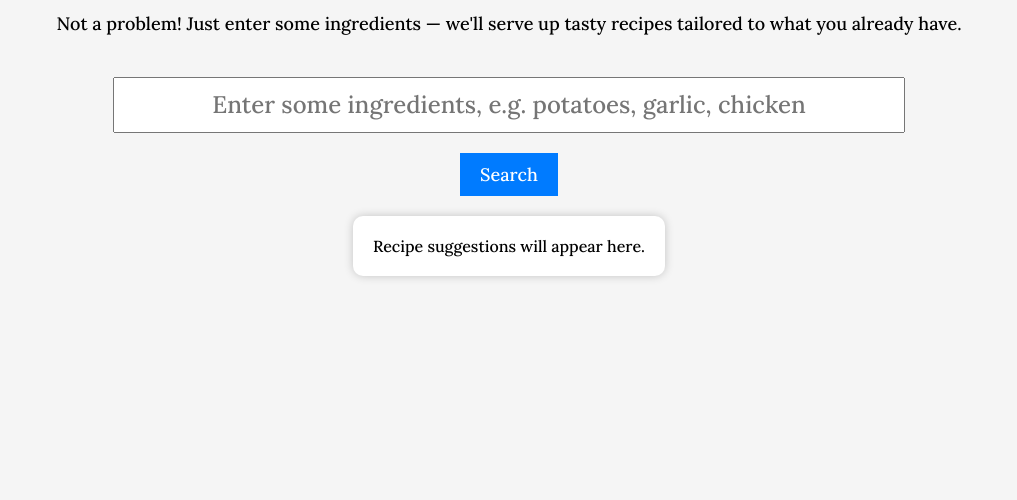
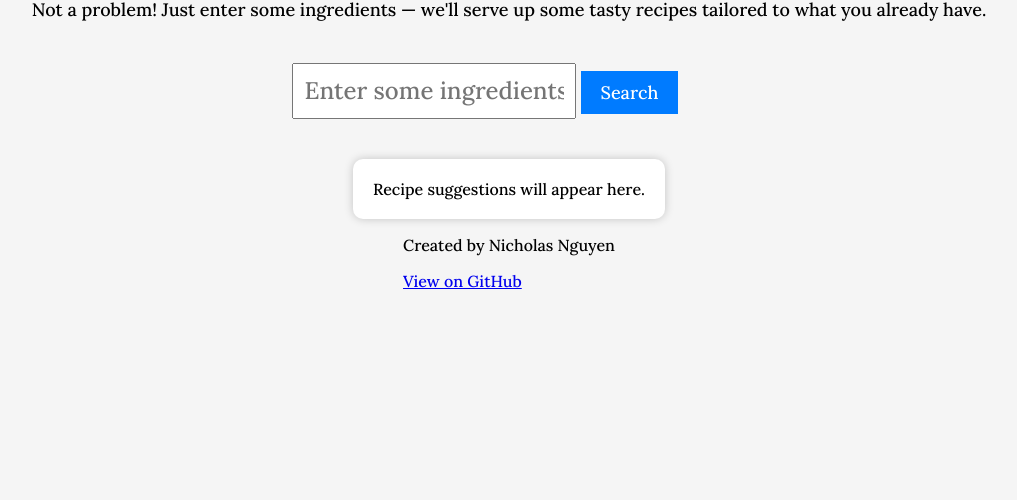
Before and after one commit to nicngu749/recipe-reserve, a plain HTML site: page index.html in a window 1280 px wide. Shown: the part 300-800 px from the top of the page, without its empty margins (131-1148 px from the left). Drawn offline with Linux system fonts and the light colour scheme.

Commit message:
Update index.html

```diff
--- a/index.html
+++ b/index.html
@@ -4,18 +4,27 @@
     <meta charset="UTF-8">
     <title>Recipe Reserve - Find recipes with your ingredients</title>
     <link rel="stylesheet" href="style.css">
-    <!-- Lora font-->
     <link rel="preconnect" href="https://fonts.googleapis.com">
     <link rel="preconnect" href="https://fonts.gstatic.com" crossorigin>
     <link href="https://fonts.googleapis.com/css2?family=Lora:wght@500&display=swap" rel="stylesheet">
+    <script async defer src="https://buttons.github.io/buttons.js"></script>
 </head>
 <body>
     <h1>Don't feel like running to the market?</h1>
-    <p class="description">Not a problem! Just enter some ingredients — we'll serve up tasty recipes tailored to what you already have.</p>
-    <!-- label for="ingredients">Enter ingredients or keywords:</label -->
-    <input type="text" id="ingredients" placeholder="Enter some ingredients, e.g. potatoes, garlic, chicken">
-    <button id="searchBtn">Search</button>
+    <p class="description">Not a problem! Just enter some ingredients — we'll serve up some tasty recipes tailored to what you already have.</p>
+    <form id="searchForm">
+        <input type="text" id="ingredients" placeholder="Enter some ingredients, e.g. potatoes, garlic, chicken">
+        <button type="submit" id="searchBtn">Search</button>
+    </form>
     <div id="recipeResults">Recipe suggestions will appear here.</div>
     <script src="script.js"></script>
+    <footer>
+        <div class="footer-left">
+            <p class="author">Created by Nicholas Nguyen</p>
+        </div>
+        <div class="footer-right">
+            <a class="github-button" href="https://github.com/nicngu749/recipe-reserve" data-size="large" aria-label="View this project on GitHub">View on GitHub</a>
+        </div>
+    </footer>
 </body>
 </html>
```
